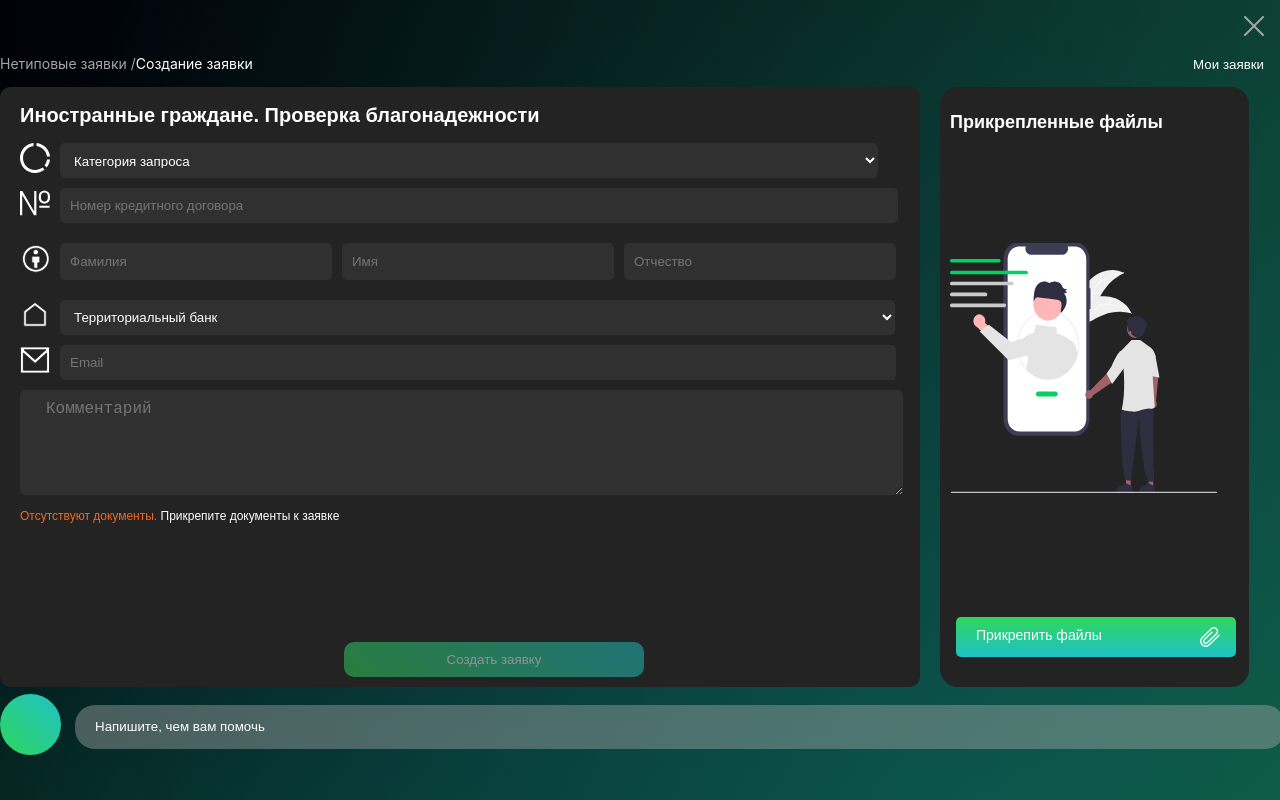
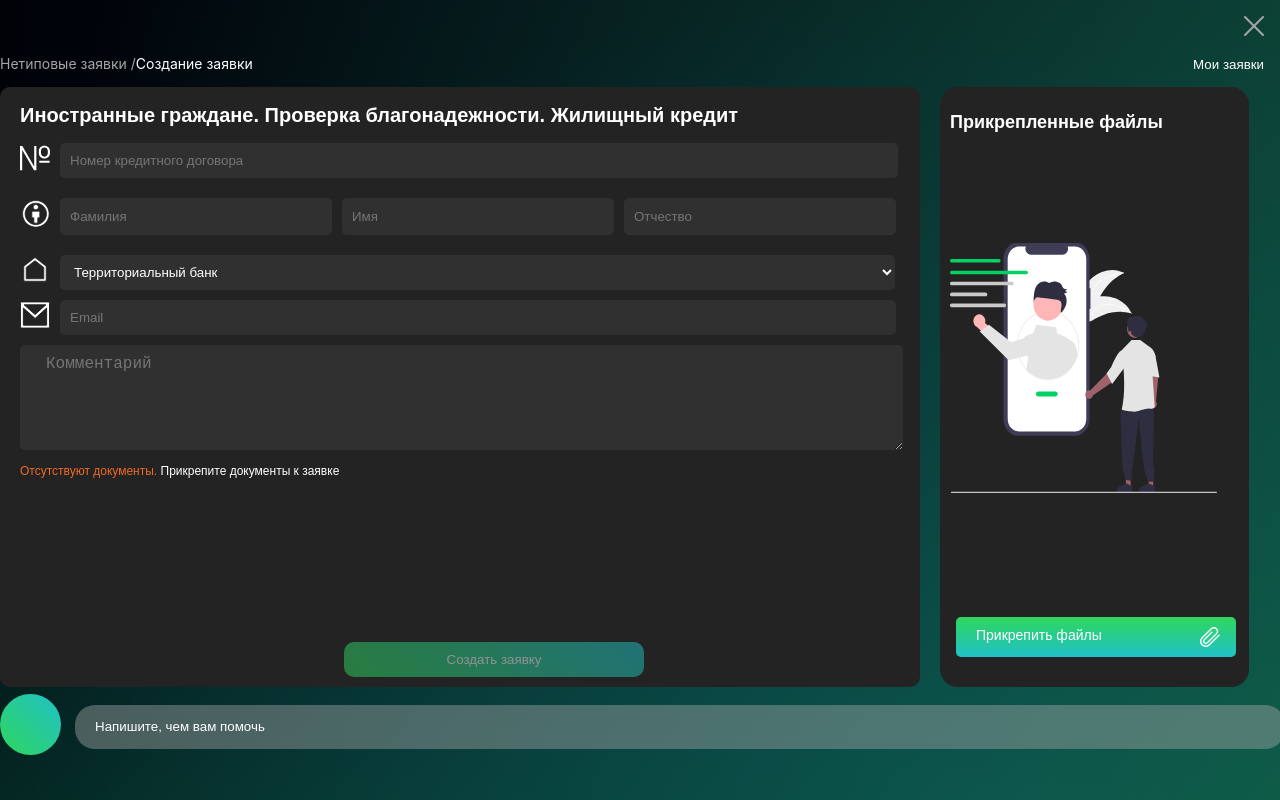
Before and after one commit to vtaeke/skill-atypical-loans-ui, a React (Create React App) app: page /foreigners in a window 1280 px wide. Built offline with nearby package versions, Linux system fonts and the light colour scheme; a web font is replaced by a local one.

Commit message:
EKOB2BCP-6674 - реализация поиска по кд, мелкие исправления по требованиям

```diff
--- a/src/components/ListBlock/ListBlock.tsx
+++ b/src/components/ListBlock/ListBlock.tsx
@@ -5,7 +5,7 @@ interface ListBlockProps {
     requests: {
         title: string;
         type: 'Верификация отчетов' | 'VIP. Верификация отчетов' | 'Нетиповая и сверхлимитная сделки' |
-            'Сделка по не транзакционным продуктам' | 'Иностранные граждане';
+            'Сделка по нетранзакционным продуктам' | 'Иностранные граждане';
         status: 'Выполнена' | 'Отказано' | 'На согласовании' | 'Ошибка' | 'Создана' | 'В Работе'; }[];
 }
 
--- a/src/components/RequestsCard/RequestsCard.tsx
+++ b/src/components/RequestsCard/RequestsCard.tsx
@@ -4,7 +4,7 @@ import './RequestsCard.scss';
 interface RequestsCardProps {
     title: string;
     type: 'Верификация отчетов' | 'VIP. Верификация отчетов' | 'Нетиповая и сверхлимитная сделки' |
-    'Сделка по не транзакционным продуктам' | 'Иностранные граждане';
+    'Сделка по нетранзакционным продуктам' | 'Иностранные граждане';
     status: 'Выполнена' | 'Отказано' | 'На согласовании' | 'Ошибка' | 'Создана' | 'В Работе';
     isSelected: boolean;
     onSelect: () => void;
--- a/src/pages/Foreigners/Foreigners.tsx
+++ b/src/pages/Foreigners/Foreigners.tsx
@@ -23,7 +23,7 @@ import NorificationAlert from "../Notification/NorificationAlert";
 const Foreigners: React.FC = () => {
     const dispatch: AppDispatch = useDispatch();
     const [formState, setFormState] = useState({
-        businessProcess: '',
+        // businessProcess: '',
         externalId: '',
         lastName: '',
         firstName: '',
@@ -76,7 +76,7 @@ const Foreigners: React.FC = () => {
     // условие - Отчество, комментарий - не обязательное
     useEffect(() => {
         const requiredFields: (keyof typeof formState)[] = [
-            'businessProcess', 'externalId', 'tbObjectName', 'lastName', 'firstName', 'initiatorEmail'
+            'externalId', 'tbObjectName', 'lastName', 'firstName', 'initiatorEmail'
         ];
         const validValue = requiredFields.every(field => formState[field] !== '') && fileList.length > 0;
         setSuccessSubmit(validValue);
@@ -204,24 +204,24 @@ const Foreigners: React.FC = () => {
                 <div className="main">
                     <div className="form">
                         <div className="form-block" style={{ height: '600px'}}>
-                            <h2 style={{ fontSize: 20 }}>Иностранные граждане. Проверка благонадежности</h2>
+                            <h2 style={{ fontSize: 20 }}>Иностранные граждане. Проверка благонадежности. Жилищный кредит</h2>
                             <form >
-                                <div className="form-content-request">
-                                    <span className="icon" style={{ marginRight: '10px' }}>
-                                        <img width={30} height={30} src={categoryChoice} alt="icon" />
-                                    </span>
-                                    <div className="input-block-category">
-                                        <select
-                                            className='select-realty'
-                                            value={formState.businessProcess}
-                                            onChange={(e) => handleInputChange('businessProcess', e.target.value)}
-                                        >
-                                            <option value="" disabled hidden>Категория запроса</option>
-                                            <option value="Реструктуризация">Реструктуризация</option>
-                                            <option value="Жилые дома, земельные участки">Жилые дома, земельные участки</option>
-                                        </select>
-                                    </div>
-                                </div>
+                                {/*<div className="form-content-request">*/}
+                                {/*    <span className="icon" style={{ marginRight: '10px' }}>*/}
+                                {/*        <img width={30} height={30} src={categoryChoice} alt="icon" />*/}
+                                {/*    </span>*/}
+                                {/*    <div className="input-block-category">*/}
+                                {/*        <select*/}
+                                {/*            className='select-realty'*/}
+                                {/*            value={formState.businessProcess}*/}
+                                {/*            onChange={(e) => handleInputChange('businessProcess', e.target.value)}*/}
+                                {/*        >*/}
+                                {/*            <option value="" disabled hidden>Категория запроса</option>*/}
+                                {/*            <option value="Реструктуризация">Реструктуризация</option>*/}
+                                {/*            <option value="Жилые дома, земельные участки">Жилые дома, земельные участки</option>*/}
+                                {/*        </select>*/}
+                                {/*    </div>*/}
+                                {/*</div>*/}
 
                                 <div className="form-content-credit-contract">
                                     <span className="icon" style={{ marginRight: '10px' }}>
--- a/src/pages/RequestsList/RequestsList.tsx
+++ b/src/pages/RequestsList/RequestsList.tsx
@@ -12,7 +12,7 @@ interface Props {}
 interface Request {
     title: string;
     type: 'Верификация отчетов' | 'VIP. Верификация отчетов' | 'Нетиповая и сверхлимитная сделки' |
-        'Сделка по не транзакционным продуктам' | 'Иностранные граждане';
+        'Сделка по нетранзакционным продуктам' | 'Иностранные граждане';
     status: 'Выполнена' | 'Отказано' | 'На согласовании' | 'Ошибка' | 'Создана' | 'В Работе';
 }
 
@@ -35,17 +35,18 @@ interface Request {
 interface Props {
     selectedStatusFilters: string[];
     selectedTypeFilters: string[];
+    searchInput: string;
 }
 
-const RequestsList: React.FC<Props> = ({selectedStatusFilters, selectedTypeFilters}) => {
+const RequestsList: React.FC<Props> = ({selectedStatusFilters, selectedTypeFilters, searchInput}) => {
     const [fileList, setFileList] = useState<File[]>([]);
     const [requests, setRequests] = useState<Request[]>([
         { title: '135-000-001-002', type: 'Верификация отчетов', status: 'Выполнена' },
         { title: '135-000-001-002', type: 'VIP. Верификация отчетов', status: 'Отказано' },
         { title: '135-000-001-003', type: 'Нетиповая и сверхлимитная сделки', status: 'На согласовании' },
-        { title: '135-000-001-005', type: 'Сделка по не транзакционным продуктам', status: 'Выполнена' },
+        { title: '135-000-001-005', type: 'Сделка по нетранзакционным продуктам', status: 'Выполнена' },
         { title: '135-000-001-007', type: 'Иностранные граждане', status: 'Отказано' },
-        { title: '135-000-001-012', type: 'Сделка по не транзакционным продуктам', status: 'На согласовании' },
+        { title: '135-000-001-012', type: 'Сделка по нетранзакционным продуктам', status: 'На согласовании' },
         { title: '135-000-001-0015', type: 'Верификация отчетов', status: 'Ошибка' },
     ]);
 
@@ -80,16 +81,19 @@ const RequestsList: React.FC<Props> = ({selectedStatusFilters, selectedTypeFilte
         return requests.filter((request) => {
             const statusMatch = selectedStatusFilters.length === 0 || selectedStatusFilters.includes(request.status);
             const typeMatch = selectedTypeFilters.length === 0 || selectedTypeFilters.includes(request.type);
-            return statusMatch && typeMatch;
+            const searchMatch = !searchInput || request.title.includes(searchInput);
+            return statusMatch && typeMatch && searchMatch;
         });
-    }, [requests, selectedStatusFilters, selectedTypeFilters]);
+    }, [requests, selectedStatusFilters, selectedTypeFilters, searchInput]);
 
     if (filteredRequests.length === 0) {
-        return <div className="no-results">
-            <img width={490} height={320} src={noResultsIcon} alt=""/>
-            <h4 style={{ margin: '15px 0 8px 0'}}>Заявки не найдены</h4>
-            <h4 style={{color: 'rgba(255, 255, 255, 0.56)'}}>Попробуйте поискать что-нибудь еще</h4>
-        </div>;
+        return (
+            <div className="no-results">
+                <img width={490} height={320} src={noResultsIcon} alt=""/>
+                <h4 style={{ margin: '15px 0 8px 0'}}>Заявки не найдены</h4>
+                <h4 style={{color: 'rgba(255, 255, 255, 0.56)'}}>Попробуйте поискать что-нибудь еще</h4>
+            </div>
+        );
     }
     return (
         <div className="request-list-main">
--- a/src/pages/StartPage/StartPage.tsx
+++ b/src/pages/StartPage/StartPage.tsx
@@ -109,7 +109,7 @@ const StartPage: React.FC = () => {
                 </div>
                 <div className="card" onClick={() => handleCardClick('/non-transactional')}>
                     <img width={35} height={38} src={clipBoardNotTr} alt="Create Request" />
-                    <p>Не транзикционные</p>
+                    <p>Нетранзикционные</p>
                 </div>
                 <div className="card" onClick={() => handleCardClick('/conclusion-transactions')}>
                     <img width={35} height={38} src={clipBoardNotTypical} alt="Create Request" />
```
Also changed, not shown: src/pages/NonTransactionalPage/NonTransactionalRequest.tsx (+17 -46 lines), src/pages/Requests/Requests.tsx (+17 -3 lines), src/resources/amountPeople.svg (added).
